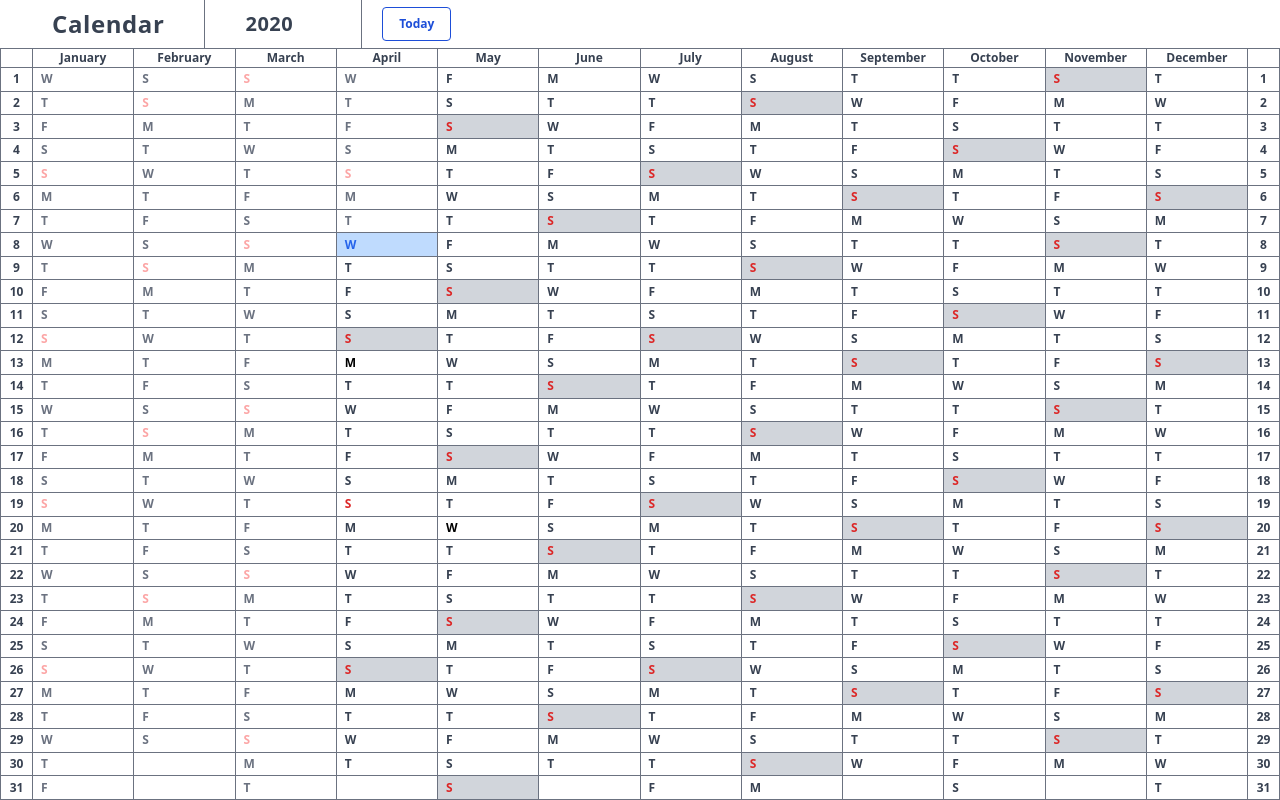
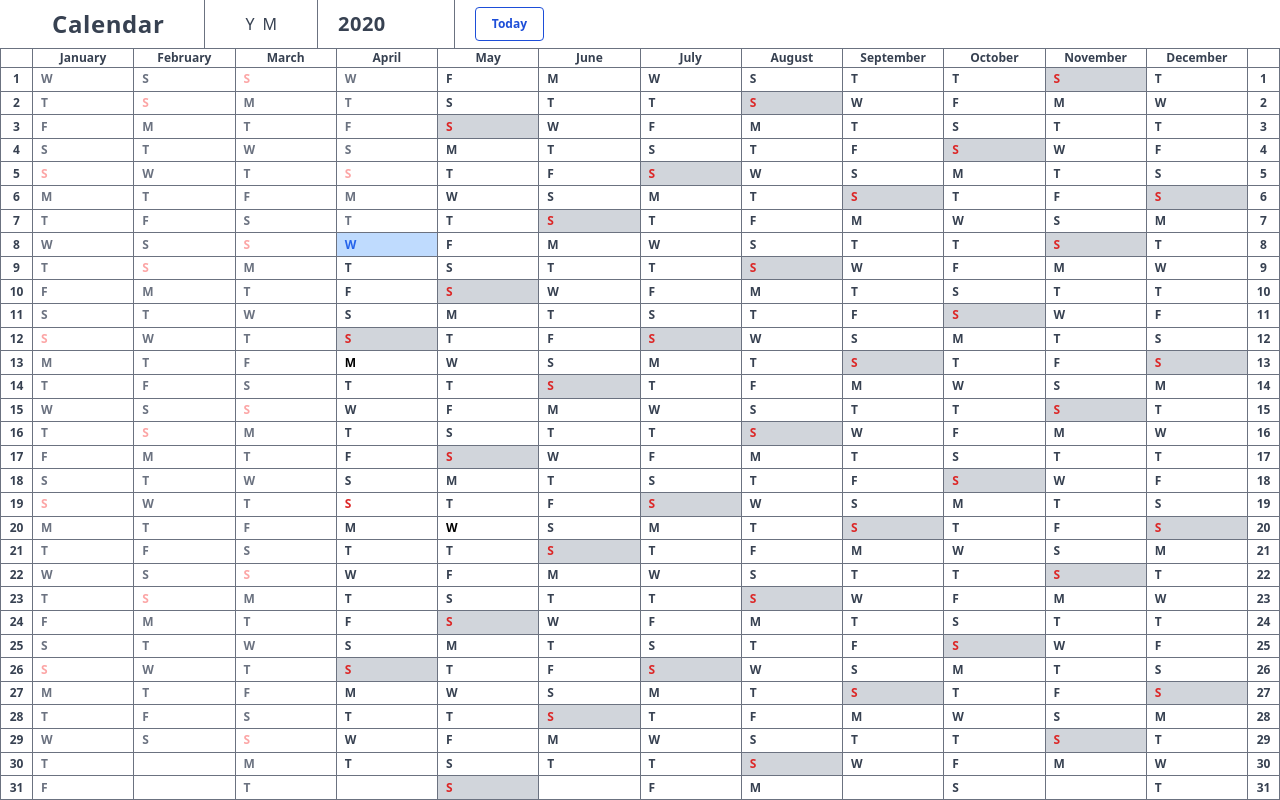
Before and after one commit to beaucouplus/calendar, a React (Create React App) app: page / in a window 1280 px wide. Built offline with nearby package versions, Linux system fonts and the light colour scheme.

Commit message:
create calendar views container > works (#31)

```diff
--- a/src/App.js
+++ b/src/App.js
@@ -1,6 +1,7 @@
 import React, { useState, useContext, useEffect } from "react";
 import dayjs from "dayjs";
-import CalendarYearTable from "./CalendarYearTable";
+import YearView from "./YearView";
+import MonthView from "./MonthView";
 import { Button, OutlineButton } from "./Button";
 import Modal from "./Modal";
 import DayModal from "./DayModal";
@@ -8,20 +9,22 @@ import { EventContext, EventStore } from "./EventContext";
 
 function App() {
   const [year, setYear] = useState(new Date().getFullYear());
+  const [currentView, setCurrentView] = useState("YearView");
 
+  function selectView(view) {
+    setCurrentView(view);
+  }
   return (
     <EventStore>
       <div className="w-screen h-screen flex flex-col">
-        <Header year={year} onSetYear={setYear} />
-        <div className="flex-grow">
-          <CalendarYearTable year={year} />
-        </div>
+        <Header year={year} onSetYear={setYear} onSelectView={selectView} />
+        <CalendarView view={currentView} year={year} />
       </div>
     </EventStore>
   );
 }
 
-function Header({ year, onSetYear }) {
+function Header({ year, onSetYear, onSelectView }) {
   const { events } = useContext(EventContext);
   const [showModal, setShowModal] = useState(false);
 
@@ -44,6 +47,14 @@ function Header({ year, onSetYear }) {
         </h1>
       </div>
       <div className="flex flex-row items-center px-10 space-x-5">
+        <ul className="flex flex-row h-full items-center align-middle space-x-2 pr-10 border-r border-gray-500">
+          <li>
+            <Button callBack={() => onSelectView("YearView")}>Y</Button>
+          </li>
+          <li>
+            <Button callBack={() => onSelectView("MonthView")}>M</Button>
+          </li>
+        </ul>
         <h2 className="text-xl tracking-wide">{year}</h2>
         <ul className="flex flex-row h-full items-center align-middle space-x-2 pr-10 border-r border-gray-500">
           <li>
@@ -70,4 +81,19 @@ function Header({ year, onSetYear }) {
   );
 }
 
+function CalendarView({ view, year }) {
+  const views = {
+    YearView,
+    MonthView,
+  };
+
+  const CurrentView = views[view];
+
+  return (
+    <div className="flex-grow">
+      <CurrentView year={year} />
+    </div>
+  );
+}
+
 export default App;
--- /dev/null
+++ b/src/MonthView.js
@@ -0,0 +1,11 @@
+import React from "react";
+
+function MonthView() {
+  return (
+    <div>
+      <h1>Month View</h1>
+    </div>
+  );
+}
+
+export default MonthView;
--- a/src/CalendarYearTable.js
+++ b/src/YearView.js
@@ -9,7 +9,7 @@ import DayModal from "./DayModal";
 import { EventContext } from "./EventContext";
 dayjs.extend(LocalizedFormat);
 
-function CalendarYearTable({ year }) {
+function YearView({ year }) {
   const { events } = useContext(EventContext);
 
   const monthDays = range(1, 31);
@@ -122,4 +122,4 @@ function CellDate({ isShown, date }) {
   );
 }
 
-export default CalendarYearTable;
+export default YearView;
```
